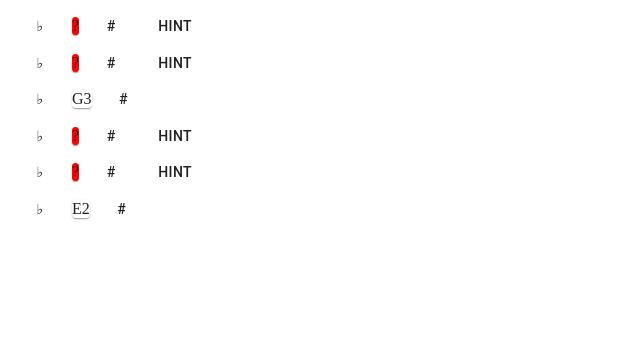
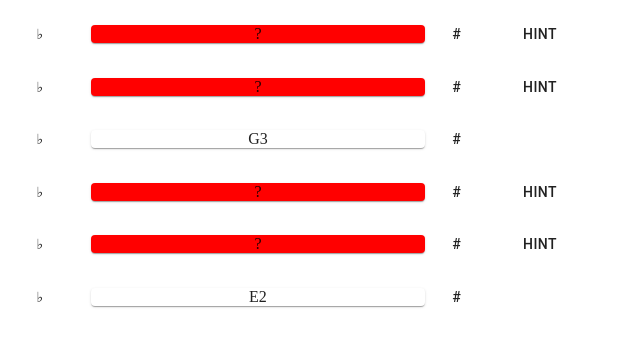
Before and after one commit to dankk/tuning-game-old, a React (Create React App) app: page / in a window 1280 px wide. Shown: the top 346 px of the page, without its empty margins (0-640 px from the left). Built offline with nearby package versions, Linux system fonts and the light colour scheme.

Commit message:
style fix

```diff
--- a/src/components/String.js
+++ b/src/components/String.js
@@ -6,7 +6,6 @@ import { makeStyles } from "@material-ui/core/styles";
 import { indexToNoteFile, notes_list } from "../utils/noteManager";
 
 const pitchShiftReducer = (state, action) => {
-  //console.log(state);
   switch (action.type) {
     case "flat":
       if (state.noteIdx <= 0) {
@@ -16,7 +15,6 @@ const pitchShiftReducer = (state, action) => {
         noteIdx: state.noteIdx - 1,
         text: notes_list[state.noteIdx - 1],
         soundPath: indexToNoteFile(state.noteIdx - 1)
-        // sound: new Audio(indexToNoteFile(state.noteIdx - 1))
       };
     case "sharp":
       if (state.noteIdx >= notes_list.length - 1) {
@@ -26,7 +24,6 @@ const pitchShiftReducer = (state, action) => {
         noteIdx: state.noteIdx + 1,
         text: notes_list[state.noteIdx + 1],
         soundPath: indexToNoteFile(state.noteIdx + 1)
-        // sound: new Audio(indexToNoteFile(state.noteIdx + 1))
       };
     default:
       return state;
@@ -34,8 +31,9 @@ const pitchShiftReducer = (state, action) => {
 };
 
 const useStyles = makeStyles({
-  stringRow: {
-    alignItems: "center"
+  stringMain: {
+    alignItems: "center",
+    maxWidth: "500px"
   },
   string: {
     textAlign: "center"
@@ -52,7 +50,6 @@ const String = ({ initNoteIdx, correctNoteIdx, isBad }) => {
     noteIdx: initNoteIdx,
     text: notes_list[initNoteIdx],
     soundPath: indexToNoteFile(initNoteIdx)
-    // sound: new Audio(indexToNoteFile(initNoteIdx))
   };
 
   const [currentNote, dispatch] = useReducer(pitchShiftReducer, initState);
@@ -79,12 +76,11 @@ const String = ({ initNoteIdx, correctNoteIdx, isBad }) => {
   console.log("render");
 
   return (
-    <Grid item>
-      <Grid container direction="row" className={classes.stringRow}>
-        <Grid item>
+    <Grid container direction="row" className={classes.stringMain}>
+      <Grid item xs={2}>
         <Button onClick={() => handleNoteChange("flat")}>♭</Button>
       </Grid>
-        <Grid item>
+      <Grid item xs={8}>
         <Paper
           onClick={handleNoteClick}
           className={isBad ? classes.stringBad : classes.string}
@@ -92,9 +88,8 @@ const String = ({ initNoteIdx, correctNoteIdx, isBad }) => {
           {isBad ? "?" : currentNote.text}
         </Paper>
       </Grid>
-        <Grid item>
+      <Grid item xs={2}>
         <Button onClick={() => handleNoteChange("sharp")}>#</Button>
-        </Grid>
       </Grid>
     </Grid>
   );
--- a/src/components/StringHint.js
+++ b/src/components/StringHint.js
@@ -1,5 +1,5 @@
 import React, { useState } from "react";
-import { Button, Grid } from "@material-ui/core";
+import { Button } from "@material-ui/core";
 import { indexToNoteFile } from "../utils/noteManager";
 
 const StringHint = ({ noteIdx }) => {
@@ -7,7 +7,6 @@ const StringHint = ({ noteIdx }) => {
 
   const initState = {
     soundPath: indexToNoteFile(noteIdx)
-    // sound: new Audio(indexToNoteFile(noteIdx))
   };
   const [state] = useState(initState);
 
@@ -21,11 +20,7 @@ const StringHint = ({ noteIdx }) => {
     }
   };
 
-  return (
-    <Grid item>
-      <Button onClick={handleClick}>Hint</Button>
-    </Grid>
-  );
+  return <Button onClick={handleClick}>Hint</Button>;
 };
 
 export default StringHint;
--- a/src/components/StringRow.js
+++ b/src/components/StringRow.js
@@ -3,13 +3,20 @@ import String from "./String";
 import StringHint from "./StringHint";
 import { getStartingNotes } from "../utils/noteManager";
 
-import { Grid } from "@material-ui/core";
+import { Grid, makeStyles } from "@material-ui/core";
+
+const useStyles = makeStyles(theme => ({
+  stringRow: {
+    padding: theme.spacing(1, 0)
+  }
+}));
 
 const StringRow = () => {
+  const classes = useStyles();
   return (
-    <Grid container direction="column">
+    <>
       {getStartingNotes().map((v, i) => [
-        <Grid container direction="row" key={i}>
+        <Grid container direction="row" key={i} className={classes.stringRow}>
           <String
             key={i + 100}
             initNoteIdx={v[1]}
@@ -19,7 +26,7 @@ const StringRow = () => {
           {v[1] !== v[0] ? <StringHint key={i + 200} noteIdx={v[0]} /> : null}
         </Grid>
       ])}
-    </Grid>
+    </>
   );
 };
 
```
Lines whose indentation alone changed are shown as unchanged.
